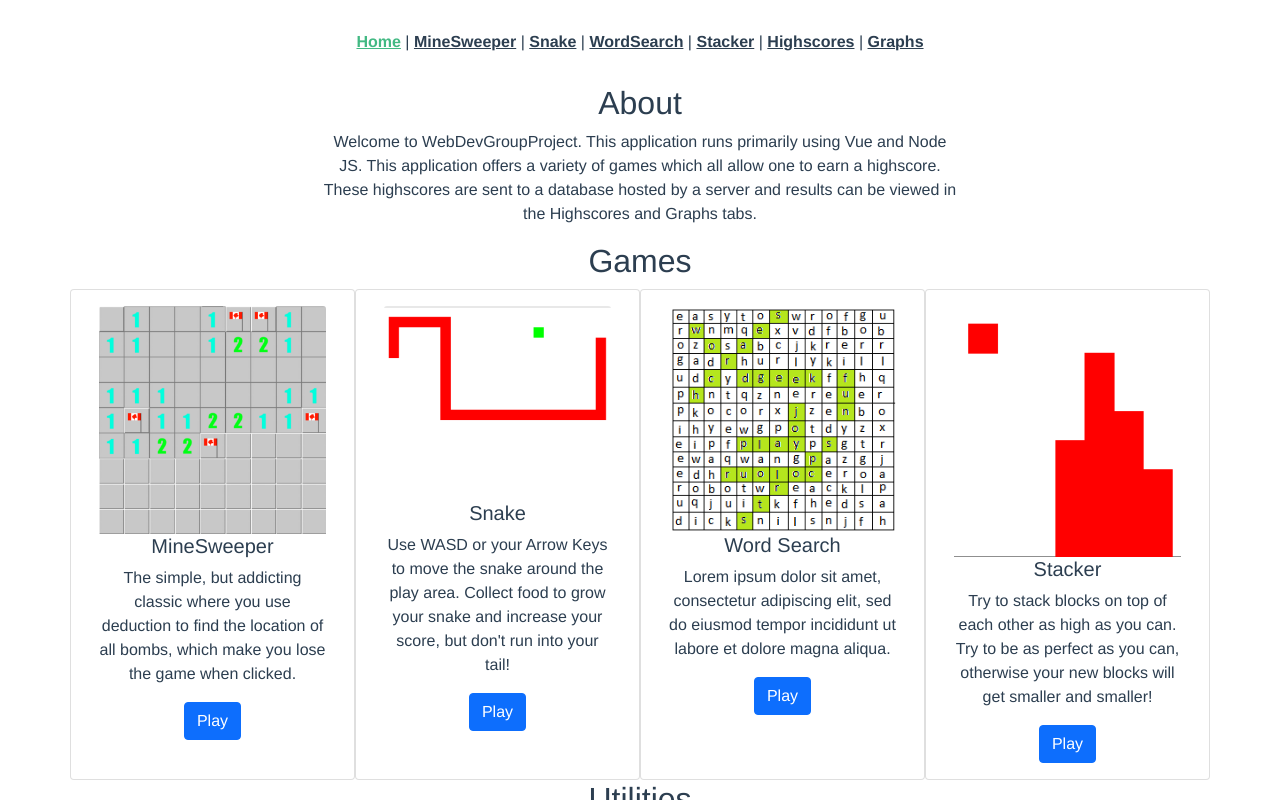
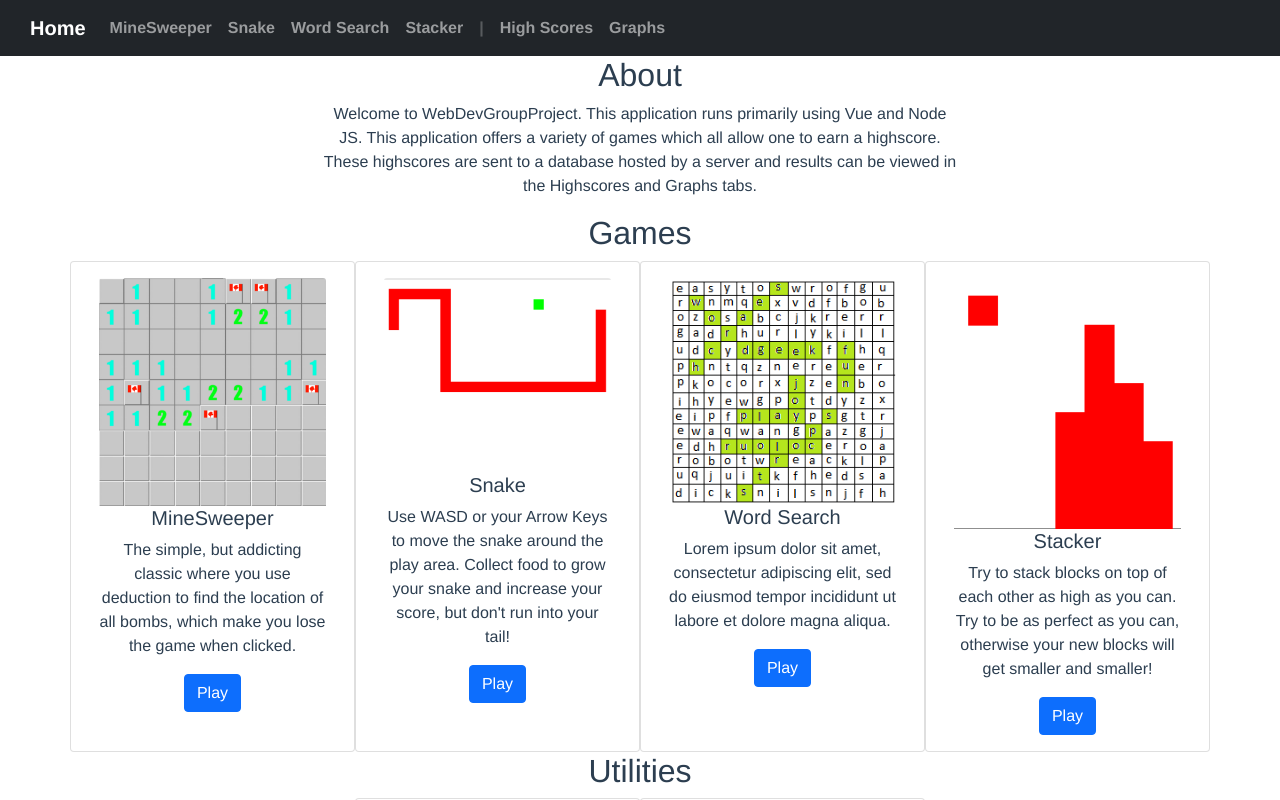
Before and after one commit to AlexNayl/WebDevGroupProject, a Vue app: page / in a window 1280 px wide. Shown: the top 800 px of the page. Built offline with nearby package versions, Linux system fonts and the light colour scheme.

Commit message:
Updated navbar

```diff
--- a/src/components/NavigationBanner.vue
+++ b/src/components/NavigationBanner.vue
@@ -1,16 +1,53 @@
 <template>
-    <header>
-        <link rel="icon" type="image/x-icon" href="@/../public/favicon.ico">
-        <nav>
-            <router-link to="/">Home</router-link> |
+	<link rel="icon" type="image/x-icon" href="@/../public/favicon.ico">
+    <nav class="navbar navbar-expand-lg navbar-dark bg-dark">
+		<a class="navbar-brand" href="/">Home</a>
+        <button class="navbar-toggler" type="button" data-toggle="collapse" data-target="#navbar-content" aria-controls="navbar-content" aria-expanded="false" aria-label="Toggle navigation">
+			<span class="navbar-toggler-icon"></span>
+		</button>
+
+		<div class="collapse navbar-collapse" id="navbar-content">
+			<ul class="navbar-nav">
+				<li class="nav-item">
+					<a class="nav-link" href="/MineSweeper">MineSweeper</a>
+				</li>
+				<li class="nav-item">
+					<a class="nav-link" href="/Snake">Snake</a>
+				</li>
+				<li class="nav-item">
+					<a class="nav-link" href="/WordSearch">Word Search</a>
+				</li>
+				<li class="nav-item">
+					<a class="nav-link" href="/Stacker">Stacker</a>
+				</li>
+				<!--<li class="nav-item dropdown">
+					<a class="nav-link dropdown-toggle" href="#" id="navbar-dropdown-link" data-toggle="dropdown" aria-haspopup="true" aria-expanded="false">Other</a>
+					<div class="dropdown-menu" aria-labelledby="navbar-dropdown-link">
+						<a class="dropdown-item" href="/Highscores">High Scores</a>
+						<a class="dropdown-item" href="/ScoreVisualization">Graphs</a>
+					</div>
+				</li>-->
+				<li class="nav-item">
+					<a class="nav-link disabled">|</a>
+				</li>
+				<li class="nav-item">
+					<a class="nav-link" href="/Highscores">High Scores</a>
+				</li>
+				<li class="nav-item">
+					<a class="nav-link" href="/ScoreVisualization">Graphs</a>
+				</li>
+			</ul>
+		</div>
+
+            <!--<router-link to="/">Home</router-link> |
             <router-link to="/MineSweeper">MineSweeper</router-link> |
 			<router-link to="/Snake">Snake</router-link> |
             <router-link to="/WordSearch">WordSearch</router-link> |
 			<router-link to="/Stacker">Stacker</router-link> |
             <router-link to="/Highscores">Highscores</router-link> |
-            <router-link to="/ScoreVisualization">Graphs</router-link>
-        </nav>
-    </header>
+            <router-link to="/ScoreVisualization">Graphs</router-link>-->
+
+    </nav>
 </template>
 
 <script>
```
